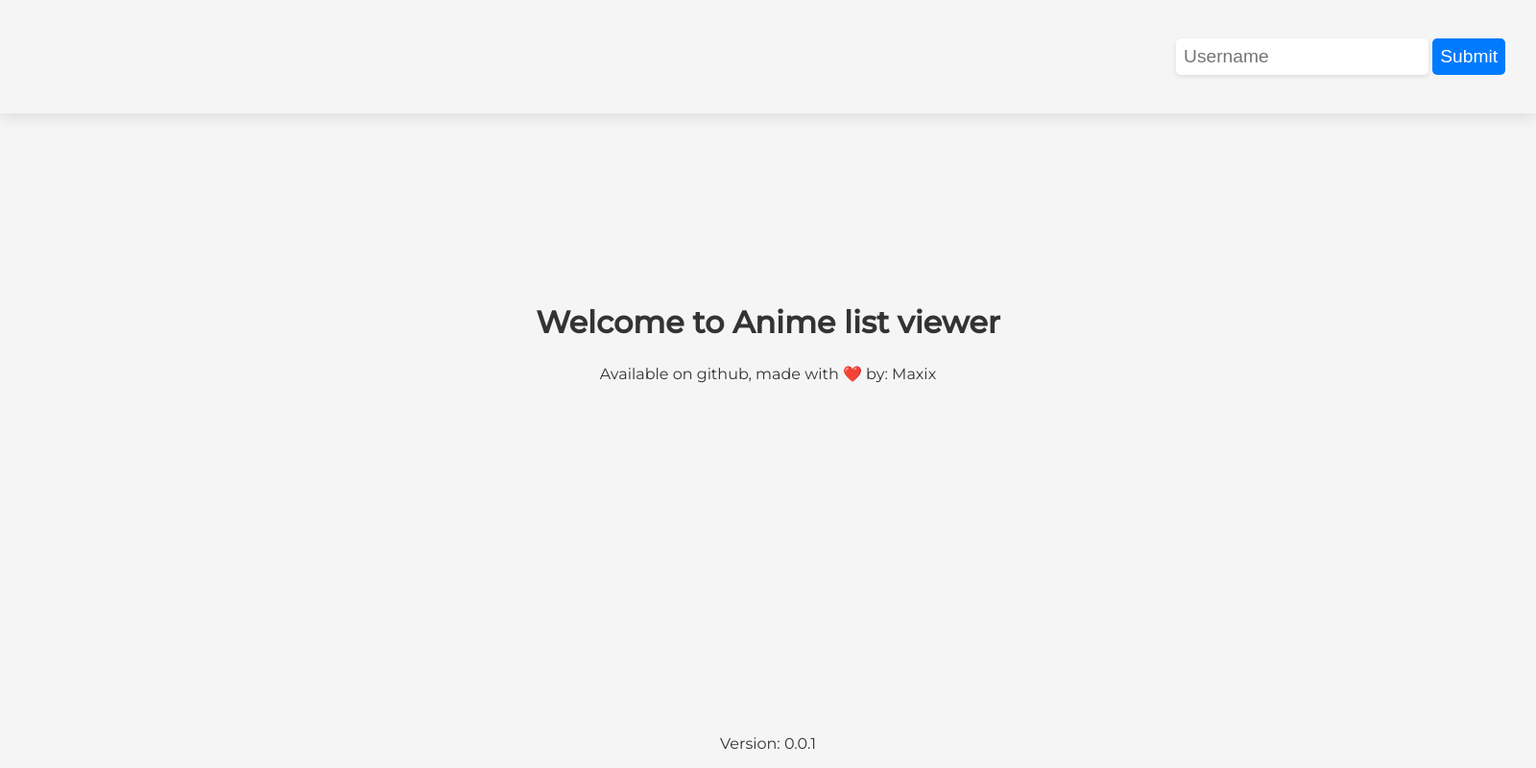
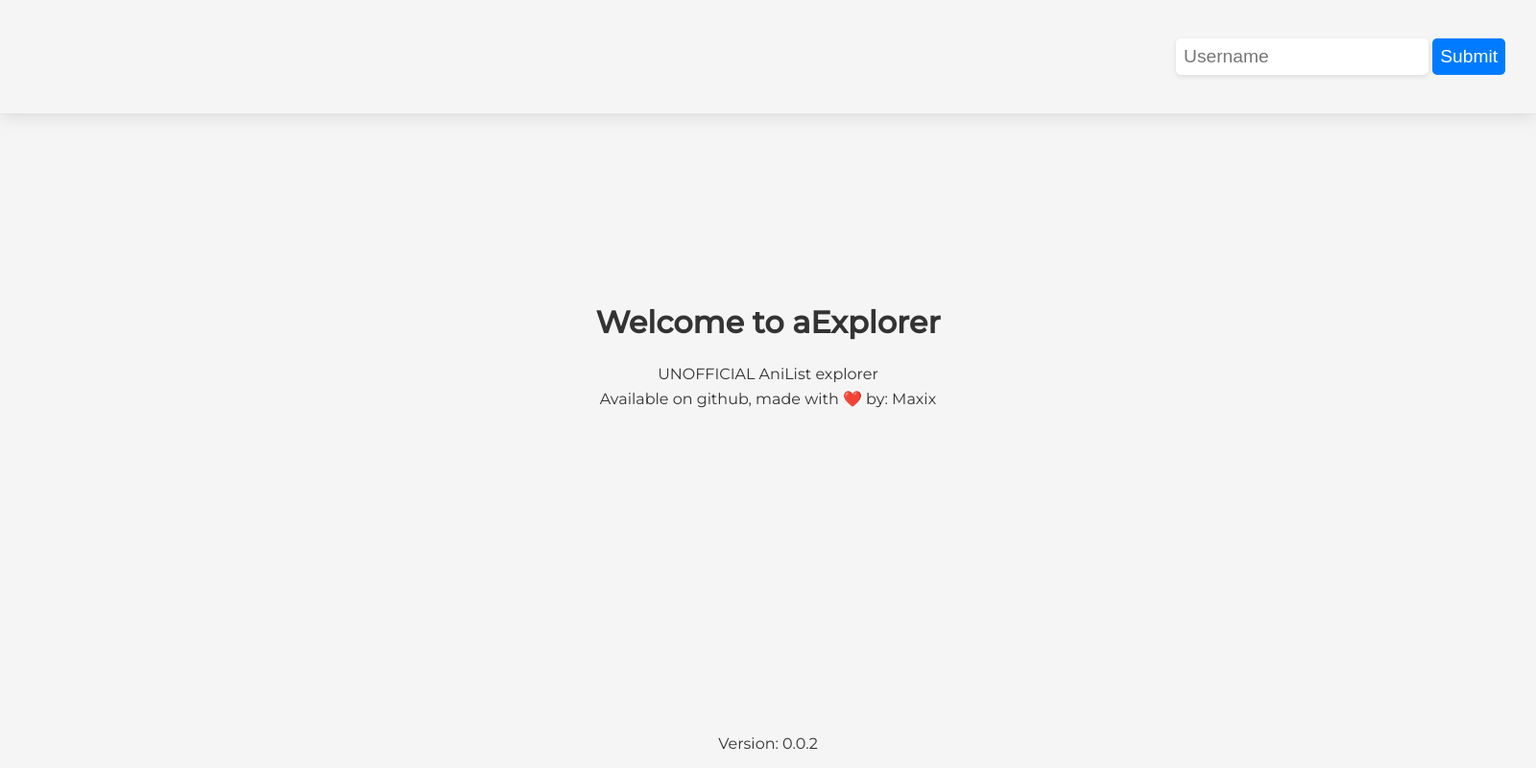
Before and after one commit to MaxixSVK/aExplorer, an Electron app: page src/index.html in a window 1600 px wide. Shown: the whole page at 96% size. Drawn offline with Linux system fonts and the light colour scheme.

Commit message:
branding change

```diff
--- a/package.json
+++ b/package.json
@@ -1,7 +1,7 @@
 {
   "name": "anime-list-viewer",
-  "version": "0.0.1",
-  "description": "app to view anime list",
+  "version": "0.0.2",
+  "description": "App to view anime list from AniList",
   "main": "src/main.js",
   "scripts": {
     "start": "electron-forge start",
--- a/src/index.html
+++ b/src/index.html
@@ -2,7 +2,7 @@
 
 <head>
     <meta charset="UTF-8">
-    <title>Anime list viewer by: Maxix</title>
+    <title>aExplorer</title>
     <link rel="stylesheet" href="style.css">
 </head>
 <html>
@@ -16,14 +16,15 @@
         </form>
     </div>
     <div id="loading-screen">
-        <h1>Welcome to Anime list viewer</h1>
+        <h1>Welcome to aExplorer</h1>
+        <p>UNOFFICIAL AniList explorer</p>
         <a href="https://github.com/MaxixSVK/anime-list-viewer">
             <p>Available on github, made with ❤️ by: Maxix </p>
         </a>
     </div>
     <ul id="anime-list"></ul>
     <footer id="footer">
-        <p>Version: 0.0.1</p>
+        <p>Version: 0.0.2</p>
     </footer>
     <script src="renderer.js"></script>
 </body>
```
